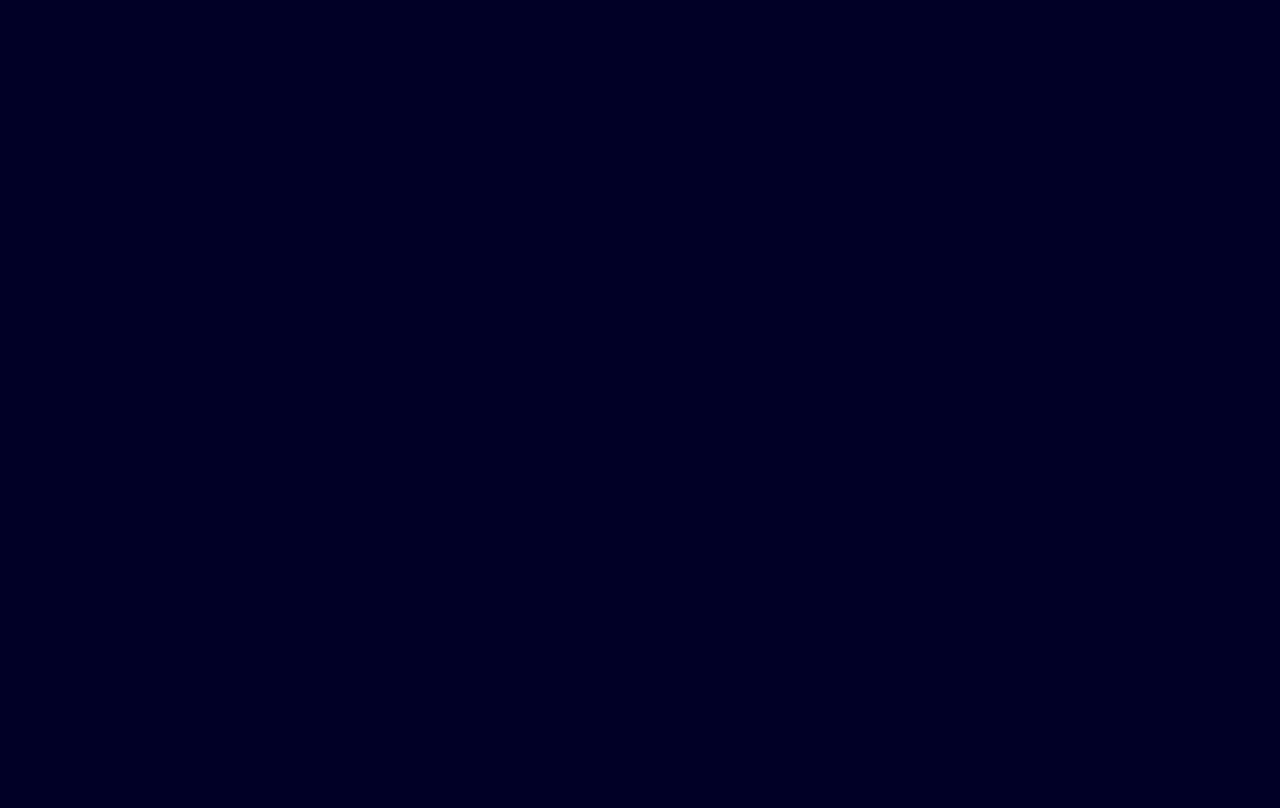
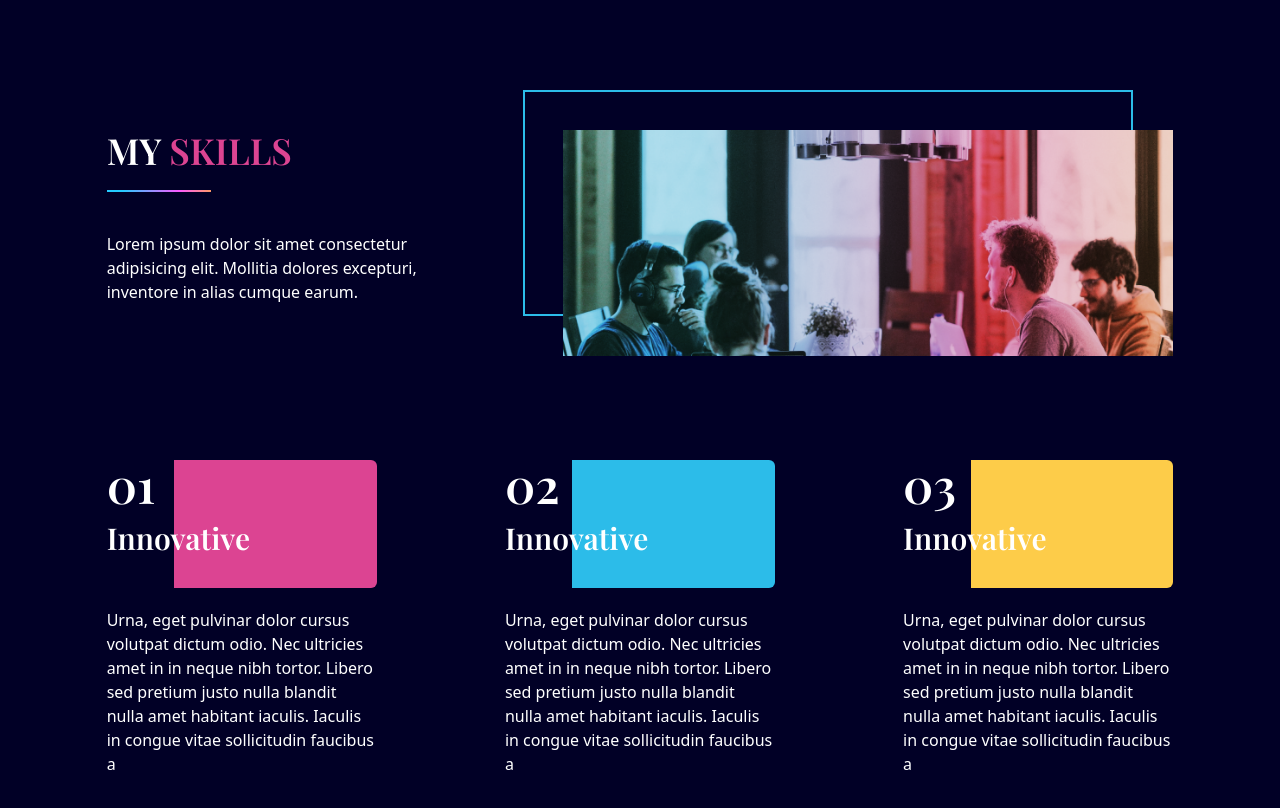
Before and after one commit to NithinPrathapan/Nithin-Prathapan-Personal-Portfolio, a React (Vite) app: page / in a window 1280 px wide. Shown: the part 840-1648 px from the top of the page. Before the commit the page ends 800 px from the top, so only its background shows below. Built offline with nearby package versions, Linux system fonts and the light colour scheme; a web font is replaced by a local one.

Commit message:
skills style initial

```diff
--- a/src/App.jsx
+++ b/src/App.jsx
@@ -3,6 +3,8 @@
 import useMediaQuery from "./hooks/useMediaQuery";
 import DotGroup from "./components/DotGroup";
 import Landing from "./components/Landing";
+import LineGradient from "./components/LineGradient";
+import MySkills from "./components/MySkills";
 
 const App = () => {
   const [selectedPage, setSelectedpage] = useState("home");
@@ -29,6 +31,10 @@
         )}
         <Landing setSelectedpage={setSelectedpage} />
       </div>
+      <LineGradient />
+      <div className="w-5/6 mx-auto md:h-full">
+        <MySkills />
+      </div>
     </div>
   );
 };
--- /dev/null
+++ b/src/components/LineGradient.jsx
@@ -0,0 +1,9 @@
+import React from "react";
+
+const LineGradient = ({ width = "w-full" }) => {
+  return (
+    <div className={`h-0.5 ${width} bg-gradient-rainblue`}></div>
+  );
+};
+
+export default LineGradient;
--- /dev/null
+++ b/src/components/MySkills.jsx
@@ -0,0 +1,139 @@
+import React from "react";
+import useMediaQuery from "../hooks/useMediaQuery";
+import LineGradient from "./LineGradient";
+import { motion } from "framer-motion";
+import skills from "../assets/skills-image.png";
+
+const MySkills = () => {
+  const isAboveMediumScreens = useMediaQuery("(min-width:1080px)");
+  return (
+    <section id="skills" className="pt-10 pb-24">
+      {/* header and image section */}
+      <div className="md:flex md:justify-between md:gap-16 mt-32">
+        <motion.div
+          className=" md:w-1/3 "
+          initial="hidden"
+          whileInView="visible"
+          viewport={{ once: true, amount: 0.5 }}
+          transition={{ delay: 0.2, duration: 0.5 }}
+          variants={{
+            hidden: { opacity: 0, x: -50 },
+            visible: { opacity: 1, x: 0 },
+          }}
+        >
+          <p className="font-playfair font-semibold text-4xl mb-5">
+            MY <span className="text-red ">SKILLS</span>
+          </p>
+          <LineGradient width="w-1/3" />
+          <p className="mt-10 mb-7">
+            Lorem ipsum dolor sit amet consectetur adipisicing elit. Mollitia
+            dolores excepturi, inventore in alias cumque earum.
+          </p>
+        </motion.div>
+        <div className="mt-16 md:mt-0">
+          {isAboveMediumScreens ? (
+            <div
+              className="relative z-0 ml-20 before:absolute before:-top-10 before:-left-10
+           before:w-full  before:h-full
+          before:border-2 before:border-blue before:z-[-1] "
+            >
+              <img className="" src={skills} alt="skills" />
+            </div>
+          ) : (
+            <div>
+              <img className="" src={skills} alt="skills" />
+            </div>
+          )}
+        </div>
+      </div>
+      {/* skills */}
+      <div className="md:flex md:justify-between mt-16 gap-32">
+        <motion.div
+          className="md:w-1/3 mt-10"
+          initial="hidden"
+          whileInView="visible"
+          viewport={{ once: true, amount: 0.5 }}
+          transition={{ delay: 0.2, duration: 0.5 }}
+          variants={{
+            hidden: { opacity: 0, y: 50 },
+            visible: { opacity: 1, y: 0 },
+          }}
+        >
+          <div className="relative h-32">
+            <div className="z-10">
+              <p className="font-playfair font-semibold text-5xl">01</p>
+              <p className="font-playfair font-semibold text-3xl mt-3">
+                Innovative
+              </p>
+            </div>
+            <div className="w-1/2 md:w-3/4 rounded-r-md h-32 bg-red absolute right-0 top-0 z-[-1]" />
+          </div>
+          <p className="mt-5">
+            Urna, eget pulvinar dolor cursus volutpat dictum odio. Nec ultricies
+            amet in in neque nibh tortor. Libero sed pretium justo nulla blandit
+            nulla amet habitant iaculis. Iaculis in congue vitae sollicitudin
+            faucibus a
+          </p>
+        </motion.div>
+        {/* innovative */}
+        <motion.div
+          className="md:w-1/3 mt-10"
+          initial="hidden"
+          whileInView="visible"
+          viewport={{ once: true, amount: 0.5 }}
+          transition={{ delay: 0.2, duration: 0.5 }}
+          variants={{
+            hidden: { opacity: 0, y: 50 },
+            visible: { opacity: 1, y: 0 },
+          }}
+        >
+          <div className="relative h-32">
+            <div className="z-10">
+              <p className="font-playfair font-semibold text-5xl">02</p>
+              <p className="font-playfair font-semibold text-3xl mt-3">
+                Innovative
+              </p>
+            </div>
+            <div className="w-1/2 md:w-3/4 rounded-r-md h-32 bg-blue absolute right-0 top-0 z-[-1]" />
+          </div>
+          <p className="mt-5">
+            Urna, eget pulvinar dolor cursus volutpat dictum odio. Nec ultricies
+            amet in in neque nibh tortor. Libero sed pretium justo nulla blandit
+            nulla amet habitant iaculis. Iaculis in congue vitae sollicitudin
+            faucibus a
+          </p>
+        </motion.div>
+        {/* imaginative */}
+        <motion.div
+          className="md:w-1/3 mt-10"
+          initial="hidden"
+          whileInView="visible"
+          viewport={{ once: true, amount: 0.5 }}
+          transition={{ delay: 0.2, duration: 0.5 }}
+          variants={{
+            hidden: { opacity: 0, y: 50 },
+            visible: { opacity: 1, y: 0 },
+          }}
+        >
+          <div className="relative h-32">
+            <div className="z-10">
+              <p className="font-playfair font-semibold text-5xl">03</p>
+              <p className="font-playfair font-semibold text-3xl mt-3">
+                Innovative
+              </p>
+            </div>
+            <div className="w-1/2 md:w-3/4 rounded-r-md h-32 bg-yellow absolute right-0 top-0 z-[-1]" />
+          </div>
+          <p className="mt-5">
+            Urna, eget pulvinar dolor cursus volutpat dictum odio. Nec ultricies
+            amet in in neque nibh tortor. Libero sed pretium justo nulla blandit
+            nulla amet habitant iaculis. Iaculis in congue vitae sollicitudin
+            faucibus a
+          </p>
+        </motion.div>
+      </div>
+    </section>
+  );
+};
+
+export default MySkills;
```
